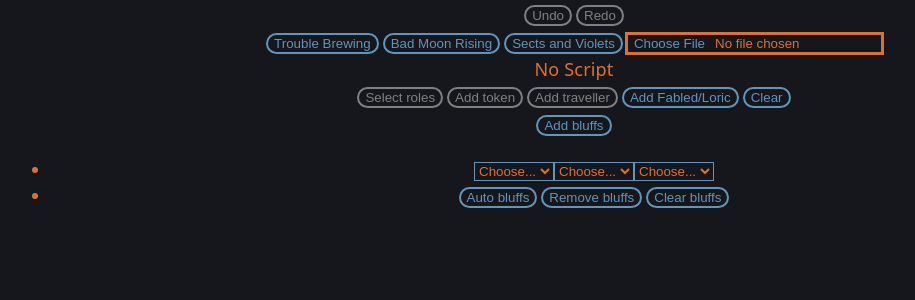
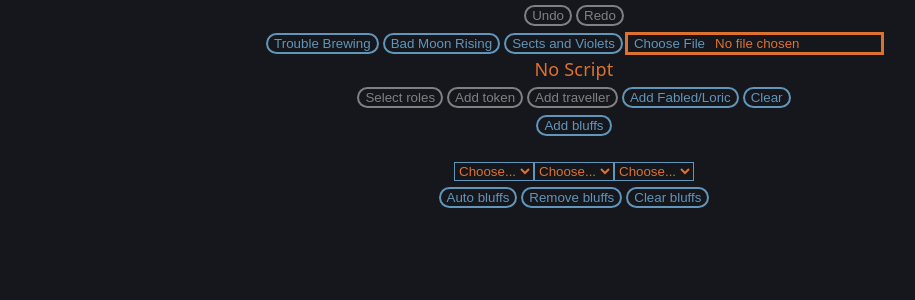
Before and after one commit to jam3sUW/botcapp, a React (Vite) app: page / in a window 1280 px wide. Shown: the top 300 px of the page, without its empty margins (66-981 px from the left). Built offline with nearby package versions, Linux system fonts and the light colour scheme.

Commit message:
Minor styling change

```diff
--- a/src/BluffManager.tsx
+++ b/src/BluffManager.tsx
@@ -12,7 +12,7 @@ export default function BluffManager({ dispatch, state }: BluffManagerProps) {
         <div>
              <button onClick={() => dispatch({ type: "addBluffSet", id: crypto.randomUUID(), characterIds: ["", "", ""] })}>Add bluffs</button>
             {state.bluffSets.map(bluffSet =>
-                <ul key={bluffSet.id}>
+                <ul key={bluffSet.id} className="unstyle">
                     <li key={bluffSet.id}>
                         {bluffSet.characterIds.map((characterId, index) => (
                                 <select key={index}
--- a/src/Grimoire.ts
+++ b/src/Grimoire.ts
@@ -128,6 +128,7 @@ export function grimActionReducer(state: GrimState, action: GrimAction): GrimSta
                 : token
             )}
         case "setScript":
+            if (state.script == action.script) return state
             return { ...state, script: action.script}
         case "addBluffSet":
             return { ...state, bluffSets: [ ...state.bluffSets, { id: action.id, characterIds: action.characterIds }]}
--- a/src/InteractiveGrimoire.css
+++ b/src/InteractiveGrimoire.css
@@ -4,3 +4,10 @@
     flex-direction: column;
     gap: 8px
 }
+
+.row {
+    display: flex;
+    gap: 2%;
+    align-items: center;
+    justify-content: center;
+}
--- a/src/InteractiveGrimoire.tsx
+++ b/src/InteractiveGrimoire.tsx
@@ -36,11 +36,13 @@ function InteractiveGrimoire() {
             <button onClick={() => dispatch({ type: "clear"})}>Clear</button>
             {hasTokens &&
                 <>
-                    <p>Players: {state.tokens.length}</p>
-                    <p>Alive: {aliveCount(state.tokens)}</p>
-                    <p>Available votes: {availableVotes(state.tokens)}</p>
-                    <p>Votes to condemn: {blockVotes(state.tokens)}</p>
-                    <p>Votes to exile: {exileVotes(state.tokens)}</p>
+                    <div className="row">
+                        <p>Players: {state.tokens.length}</p>
+                        <p>Alive: {aliveCount(state.tokens)}</p>
+                        <p>Available votes: {availableVotes(state.tokens)}</p>
+                        <p>Votes to condemn: {blockVotes(state.tokens)}</p>
+                        <p>Votes to exile: {exileVotes(state.tokens)}</p>
+                    </div>
 
                     <h2>Tokens (click each for options):</h2>
                     <ul className="token-list">
@@ -50,7 +52,7 @@ function InteractiveGrimoire() {
                     </ul>
 
                     <h2>First night:</h2>
-                    <ul>
+                    <ul className="unstyle">
                         {firstNightOrder(state.tokens, state.fabledLorics).map(id => {
                             const character = getCharacter(id)
                             if (!character) return null
@@ -63,7 +65,7 @@ function InteractiveGrimoire() {
                         })}
                     </ul>
                     <h2>Other night:</h2>
-                    <ul>
+                    <ul className="unstyle">
                         {otherNightOrder(state.tokens, state.fabledLorics).map(id => {
                             const character = getCharacter(id)
                             if (!character) return null
--- a/src/index.css
+++ b/src/index.css
@@ -146,6 +146,11 @@ option {
   color: black;
 }
 
+ul.unstyle {
+  list-style: none;
+  padding-inline-start: 0px
+}
+
 code,
 .counter {
   font-family: var(--mono);
```
